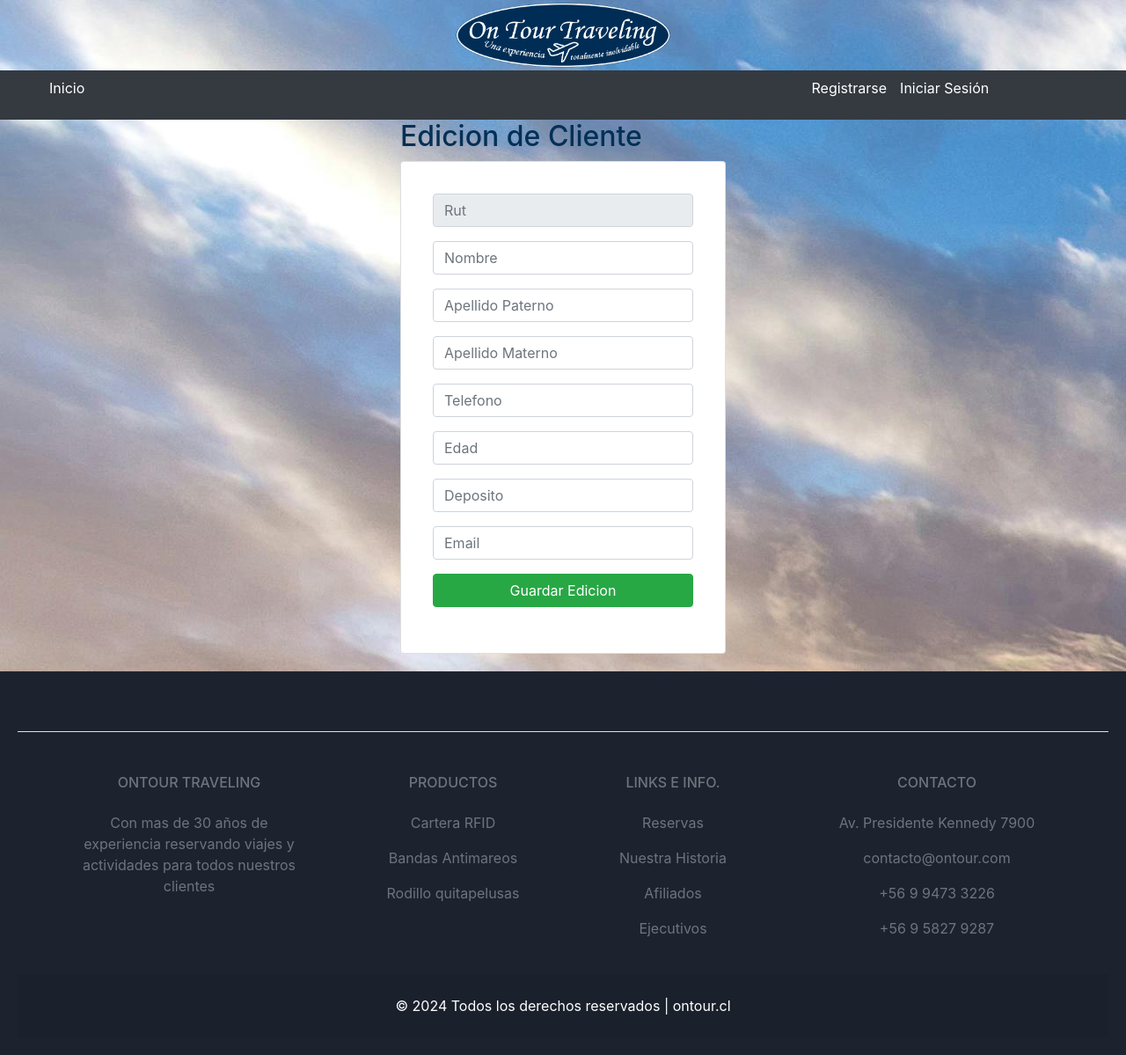
After one commit to privateNelli/PRUEBA_ING_SW, a Django app: template otb/templates/otb/edit.html in a window 1280 px wide. The commit adds this page. Shown: the whole page at 88% size. Run offline with Django 3.2, Linux system fonts and the light colour scheme; the template is opened without the code that fills it, so the values that code supplies are empty.

Commit message:
finaaaaal

```diff
--- a/otb/static/css/style.css
+++ b/otb/static/css/style.css
@@ -1,74 +1,7 @@
-/* h1{
-    font-size: 50px;
-    text-align: center;
-    margin-top: auto;
-    background-color: black;
-    color: white;
-}
-
-body{
-    background-color: rgb(0, 58, 106);
-}
-
-.header{
-    background-color: black;
-    width: 100%;
-    height: 80px;
-    align-content: center;
-}
-
-.a1{
-    background-color: rgb(255, 255, 255);
-    color: white;
-}
-
-.li1{
-    color: white;
-    text-align: center;
-    padding-top: 30px;
-}
-
-.lft{
-    padding-left: 50px;
-}
-
-.form1{
-    text-align: center;
-    padding-top: 30px;
-     width: 200px;
-     display: inline-block;
-}
-
-.body{
-    text-align: center;
-}
-
-p{
-    color: white;
-    font-size: 15px;
-}
-
-.form-signin button:hover, .form-signup button:hover {
-    background-color: rgb(0, 58, 106);
-}
-
-.form-signup .helptext, .form-signup ul{
-    display: none;
-}
-
-.error-mssg {
-    color: red;
-}
-
-
-
- */
-
 
  .center {
     display: block;
-    margin-left: auto;
-    margin-right: auto;
+    margin: auto;
     width: 20%;
   }
 
--- /dev/null
+++ b/otb/templates/otb/edit.html
@@ -0,0 +1,48 @@
+{% extends "otb/base.html" %}
+
+{% block content %}
+<div class = "row">
+    <div class="col-md-4 offset-md-4">
+        <h2>Edicion de Cliente</h2>
+        <div class="card p-3">
+            <div class="card-body">
+                <form action="/edit/" method="POST">{% csrf_token %}
+                    <div class="form-group mb-3">
+                        <input type="text" id="Rut" name="Rut" value="{{cliente.rut}}" class="form-control" placeholder="Rut"
+                        minlength="10" maxlength="10" readonly required>
+                    </div>
+
+                    <div class="form-group mb-3">
+                        <input type="text" id="Nombre" name="Nombre" value="{{cliente.nombre}}" class="form-control" placeholder="Nombre"
+                        maxlength="50" required>
+                    </div>
+
+                    <div class="form-group mb-3">
+                        <input type="text" id="numCantidad" name="aPaterno" value="{{cliente.aPaterno}}" class="form-control" placeholder="Apellido Paterno" min="1" max="100" required>
+                    </div>
+                    <div class="form-group mb-3">
+                        <input type="text" id="numCantidad" name="aMaterno" value="{{cliente.aMaterno}}" class="form-control" placeholder="Apellido Materno" min="1" max="100" required>
+                    </div>
+                    <div class="form-group mb-3">
+                        <input type="number" id="numCantidad" name="Fono" value="{{cliente.fono}}" class="form-control" placeholder="Telefono" min="111111111" max="999999999" required>
+                    </div>
+                    <div class="form-group mb-3">
+                        <input type="number" id="numCantidad" name="Edad" value="{{cliente.edad}}" class="form-control" placeholder="Edad" min="1" max="100" required>
+                    </div>
+                    <div class="form-group mb-3">
+                        <input type="number" id="numCantidad" name="Deposito" value="{{cliente.deposito}}" class="form-control" placeholder="Deposito" min="1000" max="150000" required>
+                    </div>
+                    <div class="form-group mb-3">
+                        <input type="text" id="numCantidad" name="Email" value="{{cliente.email}}" class="form-control" placeholder="Email" min="20" max="50" required>
+                    </div>
+
+                    <div class="form-group">
+                        <button type="submit" class="btn btn-success btn-block text-white">Guardar Edicion</button>
+                    </div>
+                </form>
+            </div>
+        </div>
+
+    </div>
+</div>
+{% endblock content %}
--- a/otb/templates/otb/reserva.html
+++ b/otb/templates/otb/reserva.html
@@ -16,6 +16,7 @@
             <th scope="col">Edad</th>
             <th scope="col">Deposito</th>
             <th scope="col">Email</th>
+            <th scope="col">Acciones</th>
           </tr>
         </thead>
         <tbody>
@@ -30,6 +31,8 @@
               <td>{{cliente1.edad}}</td>
               <td>{{cliente1.deposito}}</td>
               <td>{{cliente1.email}}</td>
+              <td><a href="edit1/{{cliente1.rut}}" class="btn btn-info">Editar</a></td>
+              <td><a href="delete/{{cliente1.rut}}" class="btn btn-danger btnEliminacion">Eliminar</a></td>
 
               </tr>
 
--- a/otb/urls.py
+++ b/otb/urls.py
@@ -8,5 +8,8 @@ urlpatterns = [
     path('cliente', views.cliente, name='cliente'),
     path('registro', views.registro, name='registro'),
     path('signout', views.signout, name='signout'),
+    path('edit/', views.edit1),
+    path('edit1/<rut>', views.edit),
+    path('delete/<rut>', views.delete),
 
 ]
```
Also changed, not shown: otb/views.py (+34 -0 lines), db.sqlite3.
